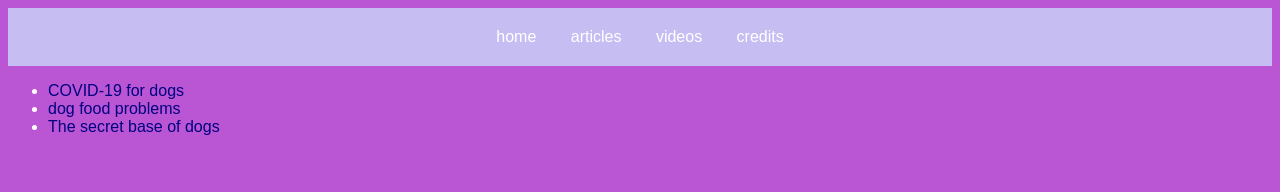
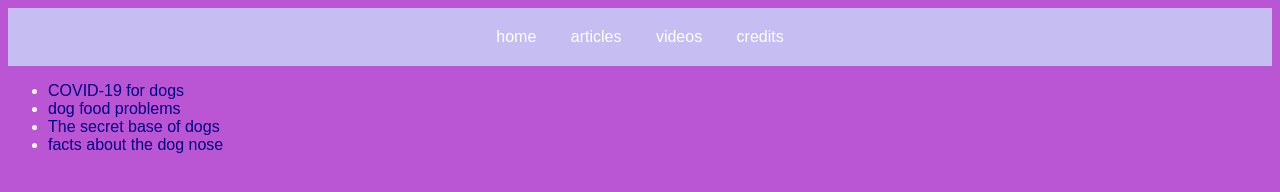
Before and after one commit to aashyna/aashyna.github.io, a plain HTML site: page articles.html in a window 1280 px wide. Drawn offline with Linux system fonts and the light colour scheme.

Commit message:
Update articles.html

```diff
--- a/articles.html
+++ b/articles.html
@@ -16,6 +16,7 @@
     <li class="DUN_DUN_DUN"> <a href="COVID-article.html"> COVID-19 for dogs </a> </li>
     <li class="DUN_DUN_DUN">  <a href="dog-food.html"> dog food problems </a> </li>
     <li class="DUN_DUN_DUN"> <a href="hjkva.html"> The secret base of dogs </a> </li>
+    <li class="DUN_DUN_DUN"> <a href="how-the-dog-nose-works.html"> facts about the dog nose </a> </li>
     </ul>
   </body>
 </html>
```
